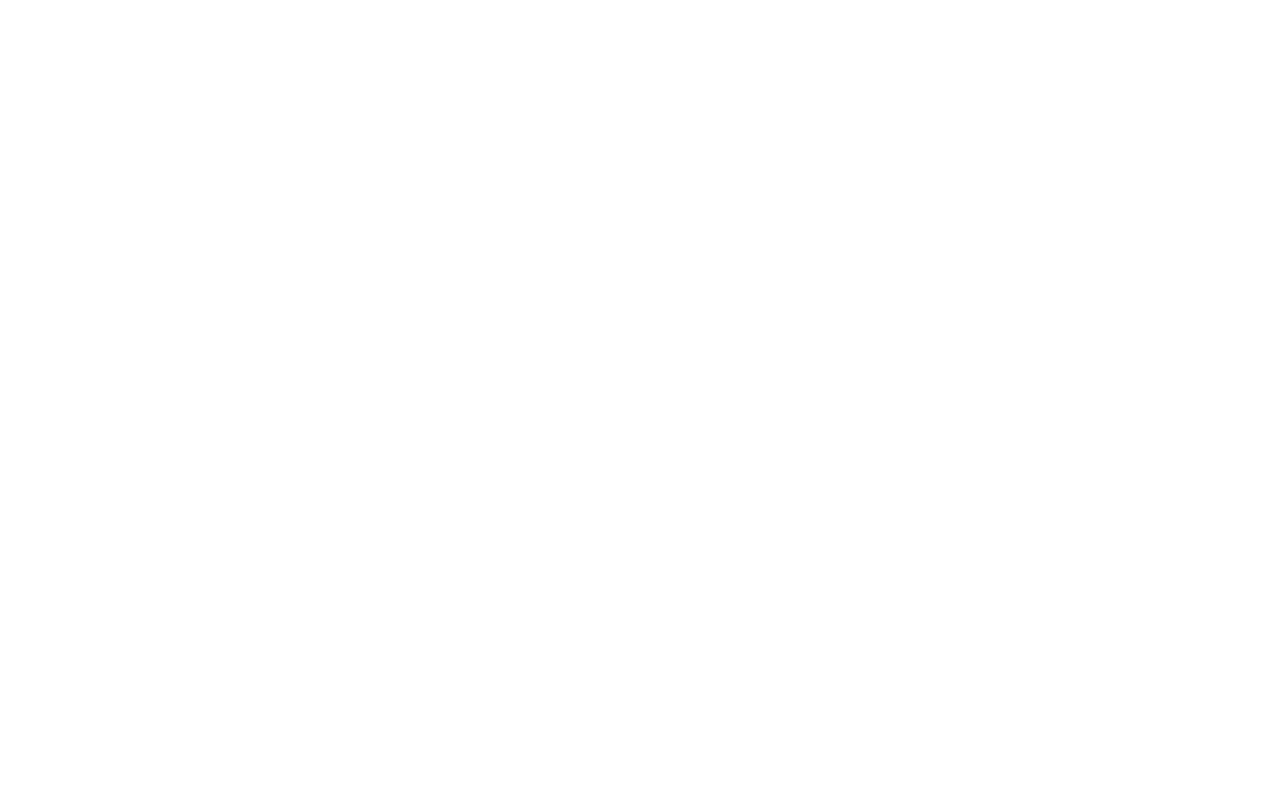
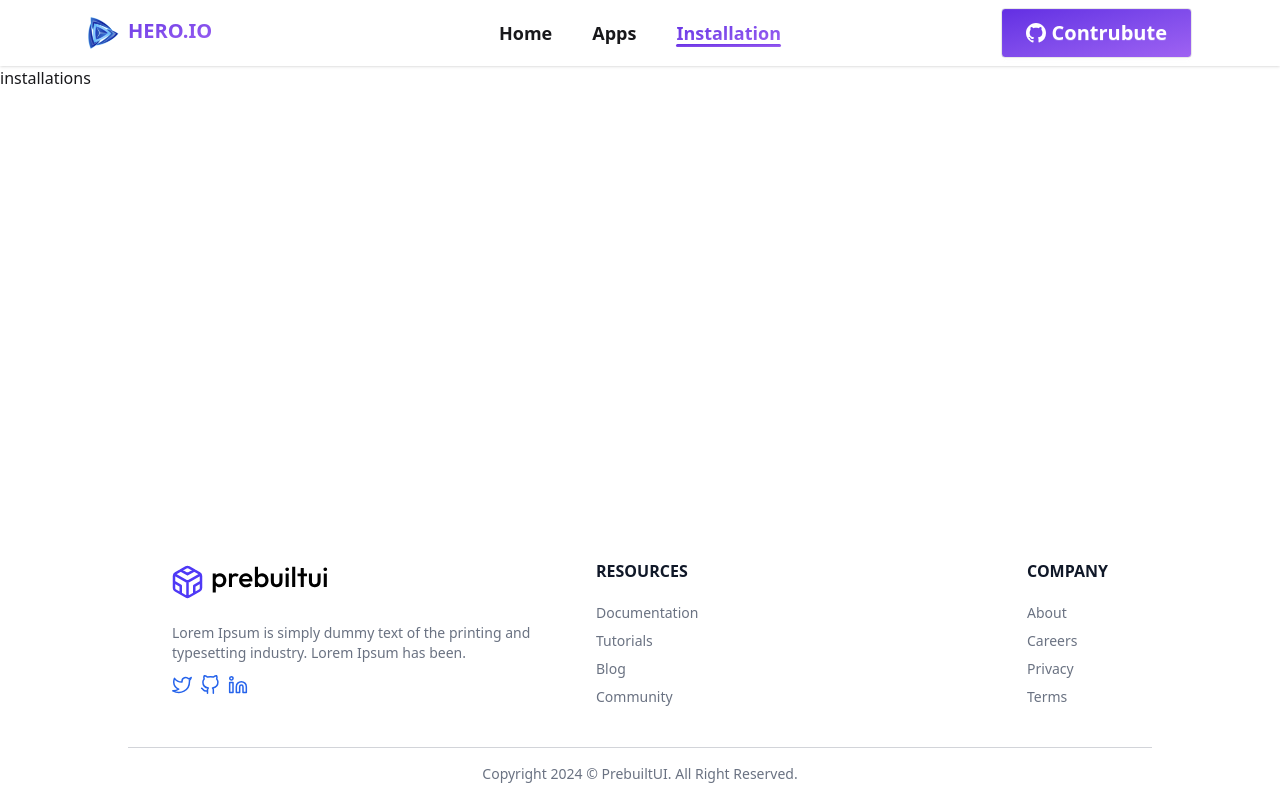
Before and after one commit to alifhossinsajjad/Mobile-App-Web, a React (Vite) app: page /installation in a window 1280 px wide. Before the commit this address had no page. Built offline with nearby package versions, Linux system fonts and the light colour scheme.

Commit message:
added navlink in the google pay store and apple store ✅

```diff
--- a/src/Components/Navbar.jsx
+++ b/src/Components/Navbar.jsx
@@ -19,9 +19,9 @@
                     <ul
                         tabIndex={0}
                         className="menu menu-sm dropdown-content bg-base-100 rounded-box z-1 mt-3 w-52 p-2 shadow">
-                        <li><a>Item 1</a></li>
-                        <li><a>Item 2</a></li>
-                        <li><a>Item 3</a></li>
+                        <li><NavLink to={'/'}>Home</NavLink></li>
+                        <li><NavLink to={'/apps'}>Apps</NavLink></li>
+                        <li><NavLink to={'/installation'}>Installation</NavLink></li>
                     </ul>
                 </div>
                 <Link to={'/'} className="flex gap-2 btn-ghost text-xl font-bold bg-linear-to-tl from-[#9F62F2] to-[#632EE3] text-transparent bg-clip-text"><img className='w-8' src={logo} alt="" />HERO.IO</Link>
--- a/src/Pages/Home.jsx
+++ b/src/Pages/Home.jsx
@@ -24,8 +24,9 @@
 
                     </div>
                     <div className='flex justify-center items-center lg:md:xl:gap-10 gap-5'>
-                        <img src={img1} alt="" />
-                        <img src={img2} alt="" />
+
+                        <NavLink to={'https://www.apple.com/app-store/'}><img  src={img1} alt=""/></NavLink>
+                        <NavLink to={'https://play.google.com/store/apps?hl=en'}><img src={img2} alt="" /></NavLink>
                     </div>
                 </div>
 
--- /dev/null
+++ b/src/Pages/Installation.jsx
@@ -0,0 +1,11 @@
+import React from 'react';
+
+const Installation = () => {
+    return (
+        <div>
+            <h2>installations</h2>
+        </div>
+    );
+};
+
+export default Installation;
--- a/src/Routes/Routes.jsx
+++ b/src/Routes/Routes.jsx
@@ -3,6 +3,7 @@
 import RootLayout from "../Layouts/RootLayout";
 import ErrorPage from "../Pages/ErrorPage";
 import Apps from "../Pages/Apps";
+import Installation from "../Pages/Installation";
 
 
 
@@ -20,6 +21,10 @@
             {
                 path:'/apps',
                 Component: Apps,
+            },
+            {
+                path:'/installation',
+                Component: Installation,
             }
         ]
     }
```
